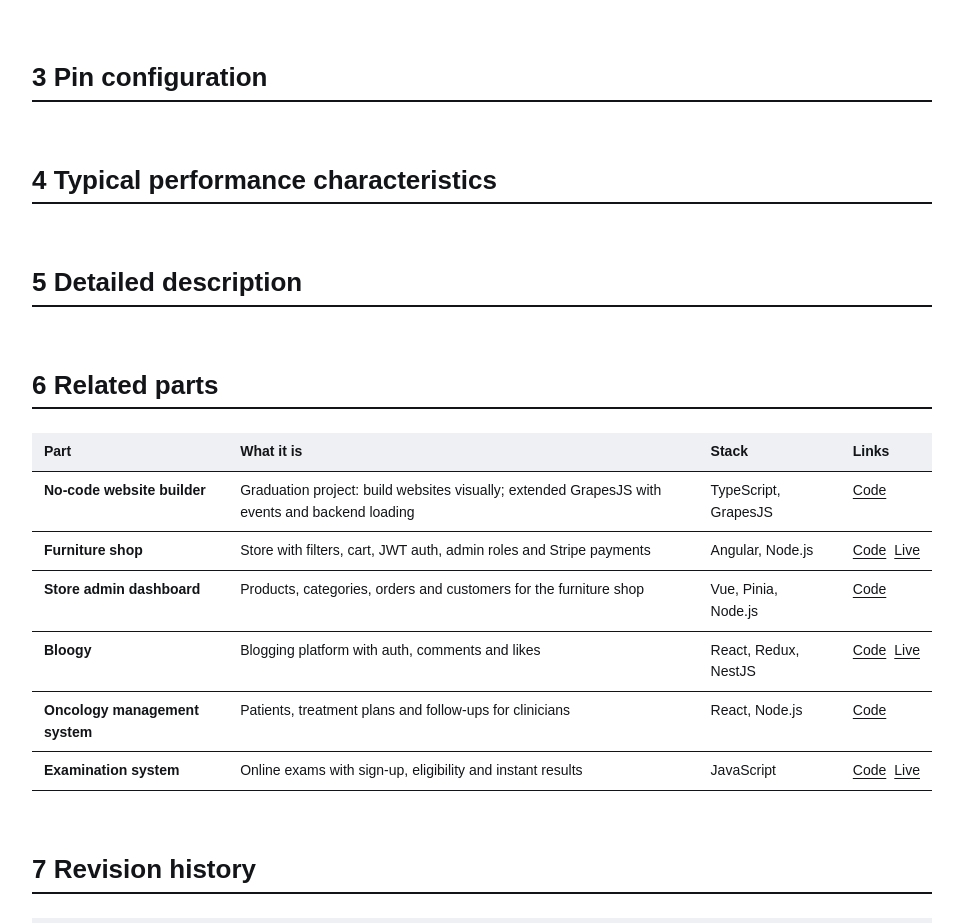
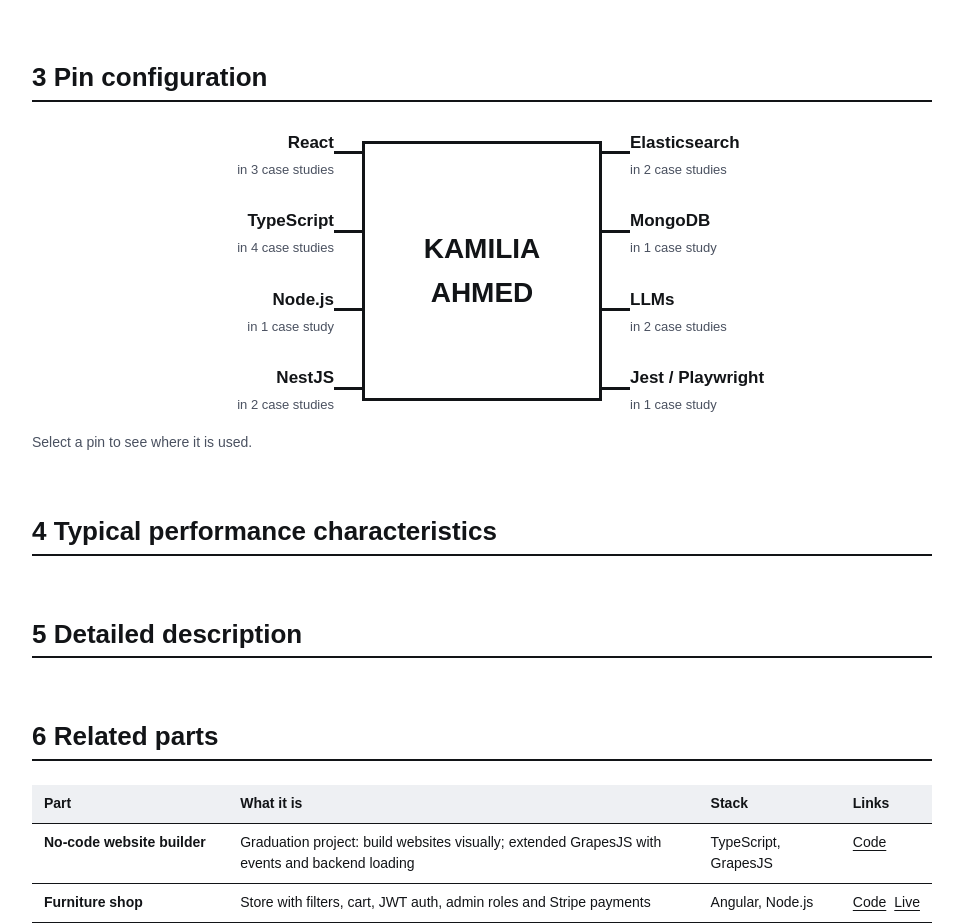
Before and after one commit to Kamilia98/Portfolio, a React (Vite) app: page / in a window 1280 px wide. Shown: the part 1000-1923 px from the top of the page, without its empty margins (300-1263 px from the left). Built offline with nearby package versions, Linux system fonts and the light colour scheme.

Commit message:
feat: pin configuration with selectable pins

```diff
--- a/src/App.tsx
+++ b/src/App.tsx
@@ -8,11 +8,14 @@ import { Description } from './components/Description'
 import { RelatedParts } from './components/RelatedParts'
 import { RevisionHistory } from './components/RevisionHistory'
 import { OrderingInfo } from './components/OrderingInfo'
+import { PinDiagram } from './components/PinDiagram'
+import { PinSelectionProvider } from './state/pinSelection'
 import styles from './App.module.css'
 
 const bodies: Record<string, ReactNode> = {
   '1-features': <Features />,
   '2-description': <Description />,
+  '3-pin-configuration': <PinDiagram />,
   '6-related-parts': <RelatedParts />,
   '7-revision-history': <RevisionHistory />,
   '8-ordering-information': <OrderingInfo />,
@@ -20,6 +23,7 @@ const bodies: Record<string, ReactNode> = {
 
 export default function App() {
   return (
+    <PinSelectionProvider>
     <div className={styles.page}>
       <SectionIndex />
       <main className={styles.main}>
@@ -31,5 +35,6 @@ export default function App() {
         ))}
       </main>
     </div>
+    </PinSelectionProvider>
   )
 }
--- /dev/null
+++ b/src/components/PinDiagram.module.css
@@ -0,0 +1,91 @@
+.diagram {
+  display: grid;
+  grid-template-columns: 1fr 1fr;
+  gap: 0 16px;
+}
+.side {
+  list-style: none;
+  margin: 0;
+  padding: 0;
+  display: flex;
+  flex-direction: column;
+  gap: 16px;
+}
+.chip { display: none; }
+.pin {
+  display: flex;
+  align-items: center;
+  min-width: 0;
+  transition: opacity 150ms;
+}
+.lead {
+  display: none;
+  flex: none;
+  width: 28px;
+  height: 3px;
+  background: var(--ink);
+  transition: background-color 150ms;
+}
+.label {
+  display: flex;
+  flex-direction: column;
+  min-width: 0;
+}
+.button {
+  appearance: none;
+  border: 0;
+  border-radius: 0;
+  background: none;
+  margin: 0;
+  padding: 4px 0;
+  font: inherit;
+  font-weight: 600;
+  color: var(--ink);
+  text-align: start;
+  cursor: pointer;
+  min-height: 24px;
+  transition: color 150ms;
+}
+.count {
+  font-size: 0.8125rem;
+  color: var(--muted);
+  font-variant-numeric: tabular-nums;
+}
+.active .button { color: var(--accent); }
+.active .lead { background: var(--accent); }
+.dimmed { opacity: 0.45; }
+.hint {
+  margin: 16px 0 0;
+  color: var(--muted);
+  font-size: 0.875rem;
+}
+
+@media (min-width: 640px) {
+  .diagram {
+    grid-template-columns: 1fr 240px 1fr;
+    gap: 0;
+    align-items: center;
+  }
+  .chip {
+    display: flex;
+    align-items: center;
+    justify-content: center;
+    box-sizing: border-box;
+    width: 240px;
+    height: 260px;
+    border: 3px solid var(--ink);
+    font-stretch: 75%;
+    font-weight: 800;
+    font-size: 1.75rem;
+    text-transform: uppercase;
+    text-align: center;
+    padding: 0 16px;
+  }
+  .side { gap: 24px; }
+  .lead { display: block; }
+  .left .pin { flex-direction: row-reverse; justify-content: flex-start; }
+  .left .label { align-items: flex-end; }
+  .left .button { text-align: end; }
+  .right .label { align-items: flex-start; }
+  .left .pin, .right .pin { width: 100%; }
+}
--- /dev/null
+++ b/src/components/PinDiagram.tsx
@@ -0,0 +1,46 @@
+import { caseStudies, pins } from '../content'
+import type { Pin } from '../content/types'
+import { usePinSelection } from '../state/pinSelection'
+import styles from './PinDiagram.module.css'
+
+function countText(n: number) {
+  return `in ${n} case ${n === 1 ? 'study' : 'studies'}`
+}
+
+function PinItem({ pin }: { pin: Pin }) {
+  const { activePin, togglePin } = usePinSelection()
+  const active = activePin === pin.id
+  const dimmed = activePin !== null && !active
+  const count = caseStudies.filter((c) => c.pins.includes(pin.id)).length
+  const countId = `pin-count-${pin.id}`
+  const cls = [styles.pin, active ? styles.active : '', dimmed ? styles.dimmed : ''].join(' ')
+  return (
+    <li className={cls}>
+      <span className={styles.lead} aria-hidden="true" />
+      <span className={styles.label}>
+        <button type="button" className={styles.button} aria-pressed={active} aria-describedby={countId} onClick={() => togglePin(pin.id)}>
+          {pin.label}
+        </button>
+        <span id={countId} className={styles.count}>{countText(count)}</span>
+      </span>
+    </li>
+  )
+}
+
+export function PinDiagram() {
+  const half = pins.length / 2
+  return (
+    <div>
+      <div className={styles.diagram}>
+        <ul className={`${styles.side} ${styles.left}`}>
+          {pins.slice(0, half).map((p) => <PinItem key={p.id} pin={p} />)}
+        </ul>
+        <div className={styles.chip} aria-hidden="true">Kamilia Ahmed</div>
+        <ul className={`${styles.side} ${styles.right}`}>
+          {pins.slice(half).map((p) => <PinItem key={p.id} pin={p} />)}
+        </ul>
+      </div>
+      <p className={styles.hint}>Select a pin to see where it is used.</p>
+    </div>
+  )
+}
--- /dev/null
+++ b/src/state/pinSelection.tsx
@@ -0,0 +1,31 @@
+import { createContext, useContext, useMemo, useState, type ReactNode } from 'react'
+import type { PinId } from '../content/types'
+
+interface PinSelection {
+  activePin: PinId | null
+  togglePin(id: PinId): void
+  isActive(pins: PinId[]): boolean
+  isDimmed(pins: PinId[]): boolean
+}
+
+const PinSelectionContext = createContext<PinSelection | null>(null)
+
+export function PinSelectionProvider({ children }: { children: ReactNode }) {
+  const [activePin, setActivePin] = useState<PinId | null>(null)
+  const value = useMemo<PinSelection>(
+    () => ({
+      activePin,
+      togglePin: (id) => setActivePin((current) => (current === id ? null : id)),
+      isActive: (pins) => activePin !== null && pins.includes(activePin),
+      isDimmed: (pins) => activePin !== null && !pins.includes(activePin),
+    }),
+    [activePin],
+  )
+  return <PinSelectionContext.Provider value={value}>{children}</PinSelectionContext.Provider>
+}
+
+export function usePinSelection(): PinSelection {
+  const value = useContext(PinSelectionContext)
+  if (!value) throw new Error('usePinSelection must be used inside PinSelectionProvider')
+  return value
+}
```
Also changed, not shown: 2 other files (tests, documents, lock files or other folders).
